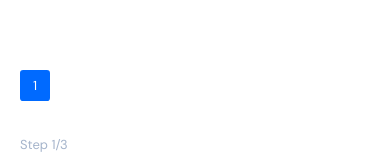
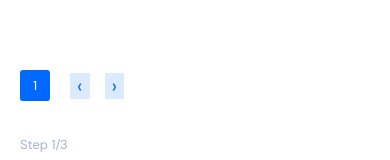
Before and after one commit to adisamicheal/micheal-buyfoods, a Vue app: page / in a window 390 px wide. Shown: the top 160 px of the page. Built offline with nearby package versions, Linux system fonts and the light colour scheme.

Commit message:
switch tab on mobile

```diff
--- a/src/views/Home.vue
+++ b/src/views/Home.vue
@@ -15,7 +15,11 @@
        <!-- imoport step tab for small screen -->
        <StepHeading v-if="steps === 1" @submit="steps = 1" :steps="steps" class="step-bar"  stepNumber="1" step="Verify Account"/>
        <StepHeading v-if="steps === 2" @submit="steps = 2" :steps="steps" class="step-bar" stepNumber="2" step="Social Handles"/>
-       <StepHeading v-if="steps === 3" @submit="steps = 3" :steps="steps" stepNumber="3" step="Business Category"/>
+       <StepHeading v-if="steps === 3" @submit="steps = 3" :steps="steps" class="step-bar" stepNumber="3" step="Business Category"/>
+       <div class="caret">
+         <span @click="decrement">&#8249;</span>
+         <span @click="increment">&#8250;</span>
+       </div>
      </div>
      <hr class="horizontal-line">
      <div class="step-heading">
@@ -59,6 +63,11 @@ export default {
     increment() {
       if (this.steps < 3) {
         this.steps +=1
+      }
+    },
+    decrement() {
+      if (this.steps > 1) {
+        this.steps -=1
       }
     }
   }
@@ -125,8 +134,20 @@ export default {
   .step-bar-wrapper {
     display: none;
   }
+  .step-bar {
+    margin-right: 20px;
+  }
   .step-bar-wrapper-mobile  {
-    display: block;
+    display: flex;
+    align-items: center;
+  }
+  .caret span {
+    margin-right: 15px;
+    background: #DCEAFF;
+    padding: 0 7px;
+    color: #006AFF;
+    font-size: 20px;
+    cursor: pointer;
   }
 }
 </style>
```
